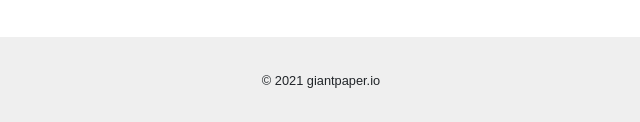
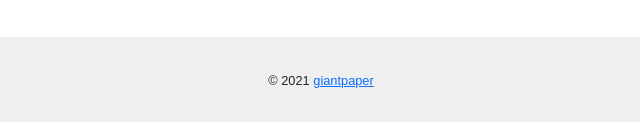
Before and after one commit to giantpaper/giantpaper.github.io, a website: page index.pug in a window 1280 px wide. Shown: the part 887-1009 px from the top of the page, 319-959 px from the left. Drawn offline with nearby package versions, Linux system fonts and the light colour scheme; files that its build step writes are made by us from their sources; a web font is replaced by a local one.

Commit message:
Updated copyright notice

```diff
--- a/index.pug
+++ b/index.pug
@@ -68,7 +68,8 @@ body
 													path(fill="currentColor" d="M186.1 328.7c0 20.9-10.9 55.1-36.7 55.1s-36.7-34.2-36.7-55.1 10.9-55.1 36.7-55.1 36.7 34.2 36.7 55.1zM480 278.2c0 31.9-3.2 65.7-17.5 95-37.9 76.6-142.1 74.8-216.7 74.8-75.8 0-186.2 2.7-225.6-74.8-14.6-29-20.2-63.1-20.2-95 0-41.9 13.9-81.5 41.5-113.6-5.2-15.8-7.7-32.4-7.7-48.8 0-21.5 4.9-32.3 14.6-51.8 45.3 0 74.3 9 108.8 36 29-6.9 58.8-10 88.7-10 27 0 54.2 2.9 80.4 9.2 34-26.7 63-35.2 107.8-35.2 9.8 19.5 14.6 30.3 14.6 51.8 0 16.4-2.6 32.7-7.7 48.2 27.5 32.4 39 72.3 39 114.2zm-64.3 50.5c0-43.9-26.7-82.6-73.5-82.6-18.9 0-37 3.4-56 6-14.9 2.3-29.8 3.2-45.1 3.2-15.2 0-30.1-.9-45.1-3.2-18.7-2.6-37-6-56-6-46.8 0-73.5 38.7-73.5 82.6 0 87.8 80.4 101.3 150.4 101.3h48.2c70.3 0 150.6-13.4 150.6-101.3zm-82.6-55.1c-25.8 0-36.7 34.2-36.7 55.1s10.9 55.1 36.7 55.1 36.7-34.2 36.7-55.1-10.9-55.1-36.7-55.1z")
 
 
-	footer#bottom #{'© 2021 giantpaper.io'}
+	footer#bottom #{'© 2021 '}
+		a(href="https://giantpaper.org/" target="_blank") #{'giantpaper'}
 
 	//- Footer things
 	script(type="text/javascript" src="dist/main.js")
```
Also changed, not shown: index.html.
